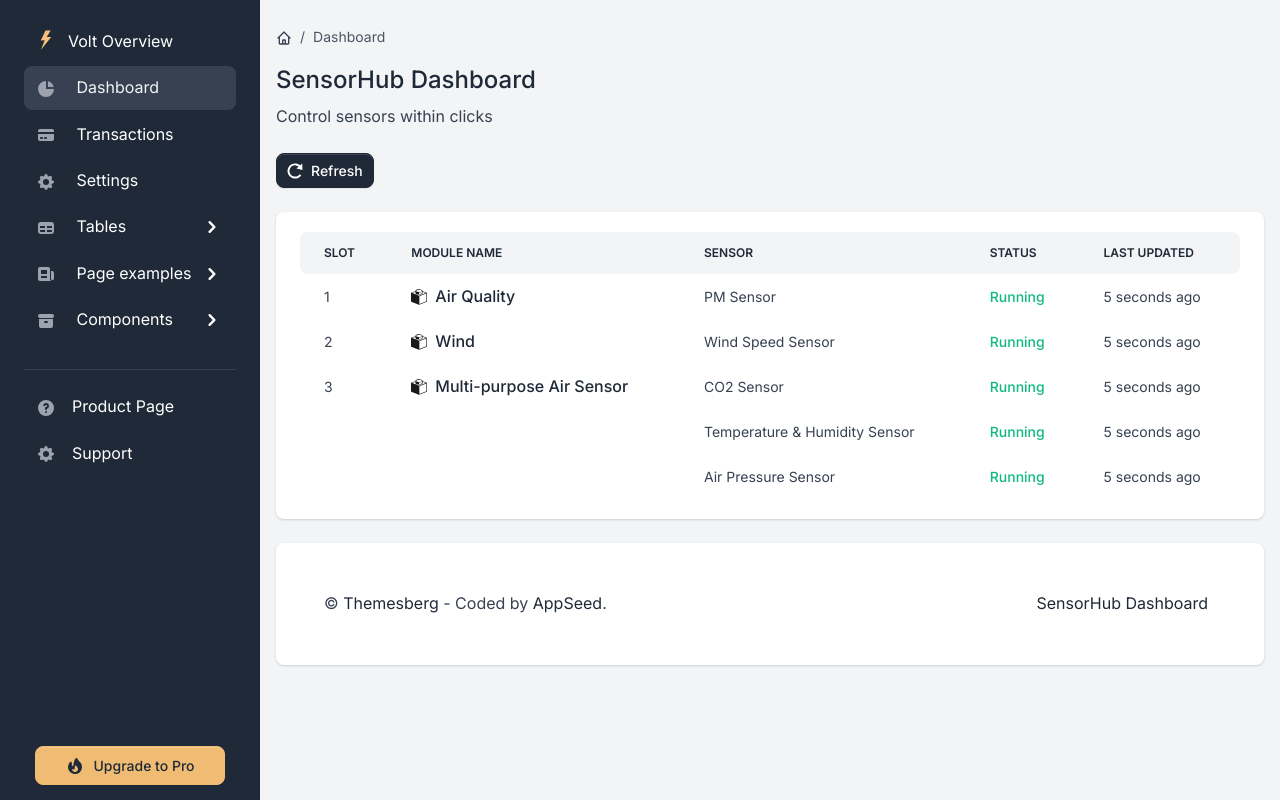
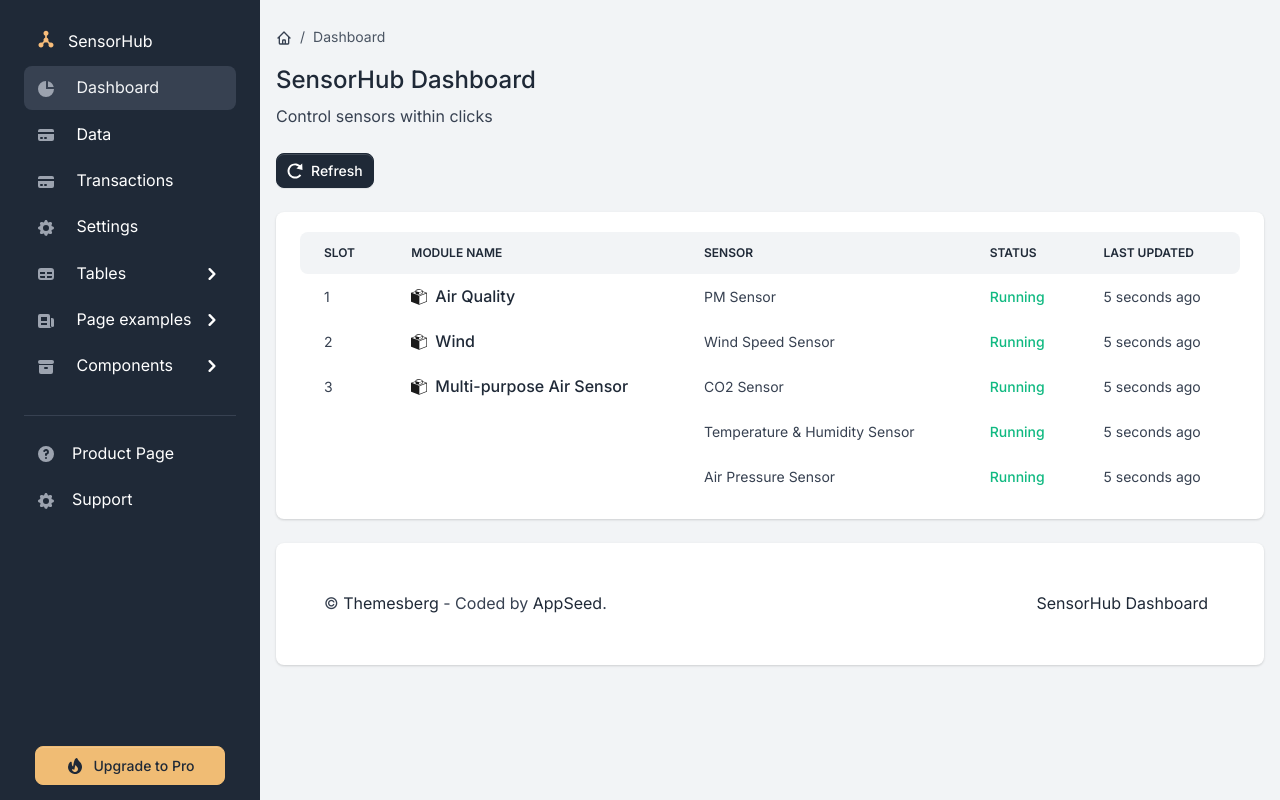
Before and after one commit to Columbia-ICSL/SensorHub-Dashboard, a Flask app: page / in a window 1280 px wide. Run offline with Flask 2, Linux system fonts and the light colour scheme; some libraries are stand-ins or nearby versions.

Commit message:
init data page

```diff
--- a/apps/home/routes.py
+++ b/apps/home/routes.py
@@ -10,7 +10,7 @@ from jinja2 import TemplateNotFound
 
 
 @blueprint.route('/')
-def index():
+def dashboard():
     slot1 = {
         'slot': 1,
         'name': 'Air Quality',
@@ -27,6 +27,11 @@ def index():
         'sensors': zip(['CO2 Sensor', 'Temperature & Humidity Sensor', 'Air Pressure Sensor'], range(3))
     }
     return render_template('dashboard/main.html', segment="dashboard", modules=[slot1, slot2, slot3])
+
+
+@blueprint.route('/data')
+def data():
+    return render_template('data/main.html', segment="data")
 
 
 @blueprint.route('/<template>')
--- a/apps/templates/includes/sidebar.html
+++ b/apps/templates/includes/sidebar.html
@@ -37,17 +37,25 @@
               <li class="nav-item">
                 <a href="/" class="nav-link d-flex align-items-center">
                   <span class="sidebar-icon">
-                    <img src="/static/assets/img/brand/light.svg" height="20" width="20" alt="Volt Logo">
+                    <img src="/static/assets/img/brand/sensor-hub-logo.svg" height="20" width="20" alt="SensorHub Logo">
                   </span>
-                  <span class="mt-1 ms-1 sidebar-text">Volt Overview</span>
+                  <span class="mt-1 ms-1 sidebar-text">SensorHub</span>
                 </a>
               </li>
               <li class="nav-item {% if 'dashboard' in segment %} active {% endif %}">
-                <a href="/dashboard.html" class="nav-link">
+                <a href="/" class="nav-link">
                   <span class="sidebar-icon">
                     <svg class="icon icon-xs me-2" fill="currentColor" viewBox="0 0 20 20" xmlns="http://www.w3.org/2000/svg"><path d="M2 10a8 8 0 018-8v8h8a8 8 0 11-16 0z"></path><path d="M12 2.252A8.014 8.014 0 0117.748 8H12V2.252z"></path></svg>
                   </span>
                   <span class="sidebar-text">Dashboard</span>
+                </a>
+              </li>
+              <li class="nav-item {% if 'data' in segment %} active {% endif %}">
+                <a href="/data" class="nav-link">
+                  <span class="sidebar-icon">
+                    <svg class="icon icon-xs me-2" fill="currentColor" viewBox="0 0 20 20" xmlns="http://www.w3.org/2000/svg"><path d="M4 4a2 2 0 00-2 2v1h16V6a2 2 0 00-2-2H4z"></path><path fill-rule="evenodd" d="M18 9H2v5a2 2 0 002 2h12a2 2 0 002-2V9zM4 13a1 1 0 011-1h1a1 1 0 110 2H5a1 1 0 01-1-1zm5-1a1 1 0 100 2h1a1 1 0 100-2H9z" clip-rule="evenodd"></path></svg>
+                  </span>
+                  <span class="sidebar-text">Data</span>
                 </a>
               </li>
               <li class="nav-item {% if 'transactions' in segment %} active {% endif %}">
--- a/apps/templates/layouts/base-fullscreen.html
+++ b/apps/templates/layouts/base-fullscreen.html
@@ -23,7 +23,7 @@
 <!-- Primary Meta Tags -->
 
 <title>
-    Flask Volt Dashboard - {% block title %}{% endblock %} | AppSeed
+    SensorHub - {% block title %}{% endblock %} | Columbia ICSL
 </title>
 
 <meta name="viewport" content="width=device-width, initial-scale=1, shrink-to-fit=no">
--- a/apps/templates/layouts/base.html
+++ b/apps/templates/layouts/base.html
@@ -23,7 +23,7 @@
 <!-- Primary Meta Tags -->
 
 <title>
-    Flask Volt Dashboard - {% block title %}{% endblock %} | AppSeed
+    SensorHub - {% block title %}{% endblock %} | Columbia ICSL
 </title>
 
 <meta name="viewport" content="width=device-width, initial-scale=1, shrink-to-fit=no">
```
Also changed, not shown: apps/templates/data/main.html (added, +28 -0 lines), apps/static/assets/img/brand/sensor-hub-logo.svg (added).
